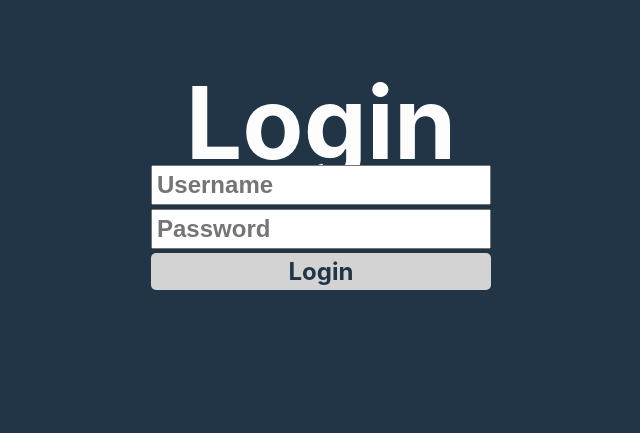
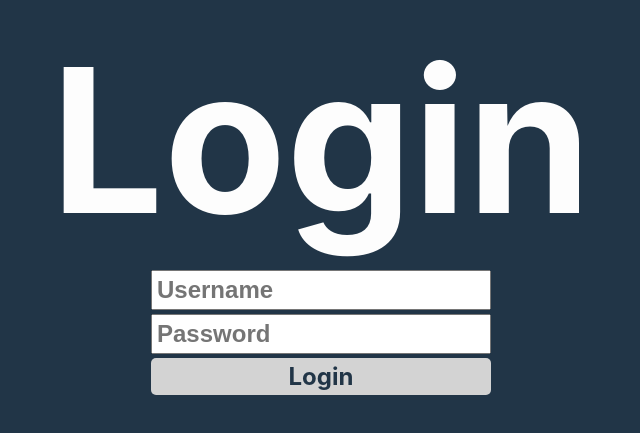
Before and after one commit to Gargi-Kapadia/Assignment5, a Vue app: page /Login in a window 1280 px wide. Shown: the part 143-576 px from the top of the page, without its empty margins (327-967 px from the left). Built offline with nearby package versions, Linux system fonts and the light colour scheme.

Commit message:
fixed css

```diff
--- a/src/components/SiteModal.vue
+++ b/src/components/SiteModal.vue
@@ -34,6 +34,7 @@ const emits = defineEmits(["toggleModal"]);
   width: clamp(280px, 100%, 800px);
   height: 400px;
   position: relative;
+  border-radius: 0.5px;
 }
 
 .modal-outer-container .modal-inner-container .close-button {
--- a/src/views/Login.vue
+++ b/src/views/Login.vue
@@ -67,4 +67,8 @@ form input {
     background-color: lightgray;
     border-radius: 5px;
 }
+h1 {
+  margin-bottom: 100px;
+  font-size: 200px;
+}
 </style>
--- a/src/views/PurchaseView.vue
+++ b/src/views/PurchaseView.vue
@@ -49,7 +49,7 @@ const getData = async (url, params) => {
       <p id="vote_average">Vote Average: <br>{{ result.vote_average }}</p>
       <p id="popularity">Popularity: <br>{{ result.popularity }}</p>
       <p id="revenue">Revenue: $ {{ result.revenue }}</p> -->
-      <img @click="openModal(300)" v-bind:src="'https://image.tmdb.org/t/p/w500' + result.poster_path" />
+      <img @click="openModal(436270)" v-bind:src="'https://image.tmdb.org/t/p/w500' + result.poster_path" />
     <!-- <div v-for="genre in response.genres">
       <p>{{ genre.name }}</p> -->
 <SiteModal v-if="showModal" @toggleModal="closeModal()" :id="selectedId" />
@@ -68,10 +68,13 @@ const getData = async (url, params) => {
   gap: 10px;
   margin-bottom: -300px;
   padding-bottom: -50px;
+  margin-right: -10px;
+  margin-left: 15px;
 }
 img {
  height: 50%;
- border-radius: 0.5rem;
+ border-radius: 1rem;
+ padding: 10px;
 }
 h1 {
   text-align: center;
```
